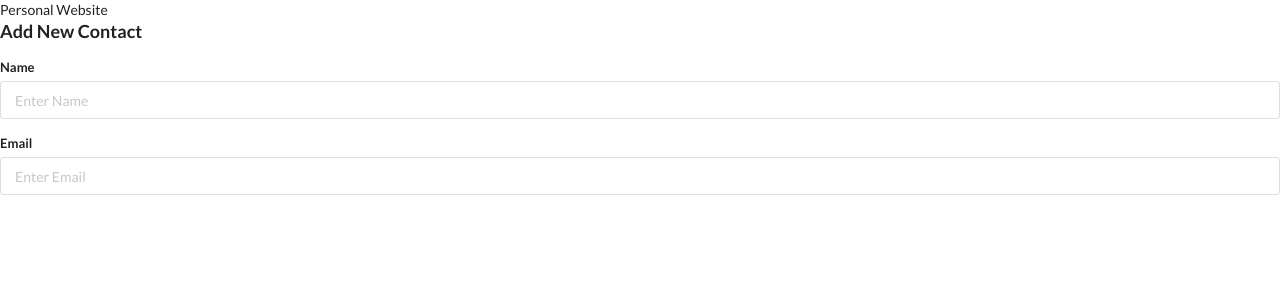
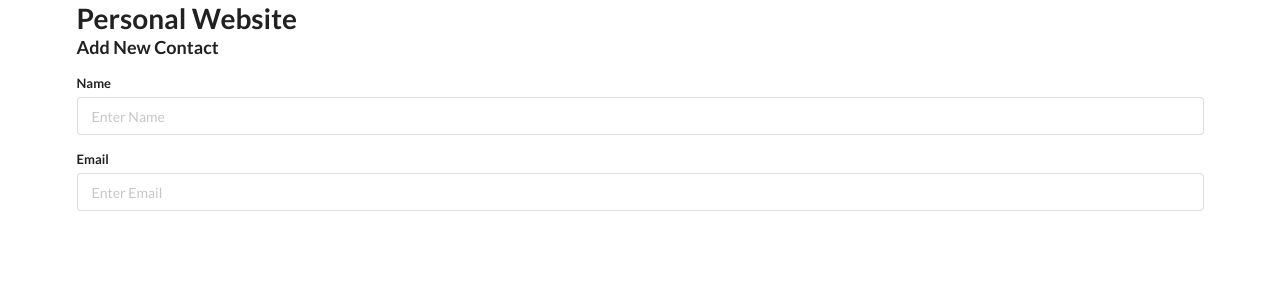
Before and after one commit to shohagdu/personalApp, a React (Create React App) app: page / in a window 1280 px wide. Shown: the top 300 px of the page. Built offline with nearby package versions, Linux system fonts and the light colour scheme.

Commit message:
header change

```diff
--- a/src/components/App.js
+++ b/src/components/App.js
@@ -6,7 +6,7 @@ import AddContact  from "./AddContact";
 
 function App() {
   return (
-    <div>
+    <div className="ui container">
       <Header/>
       <AddContact/>
     </div>
--- a/src/components/Header.js
+++ b/src/components/Header.js
@@ -1,8 +1,8 @@
 import React from "react";
 const Header = () =>{
     return (
-        <div className="">
-            Personal Website
+        <div className="text-center" >
+            <h1 >Personal Website</h1>
         </div>
     );
 }
```
